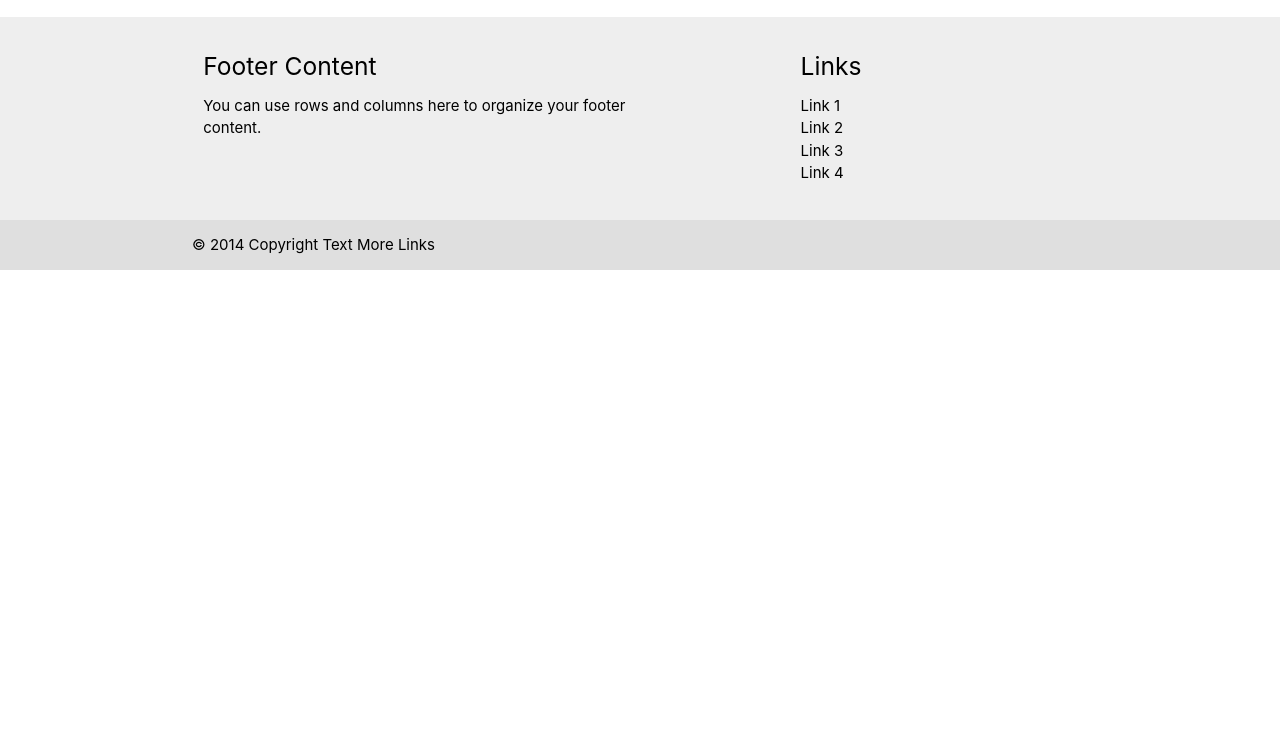
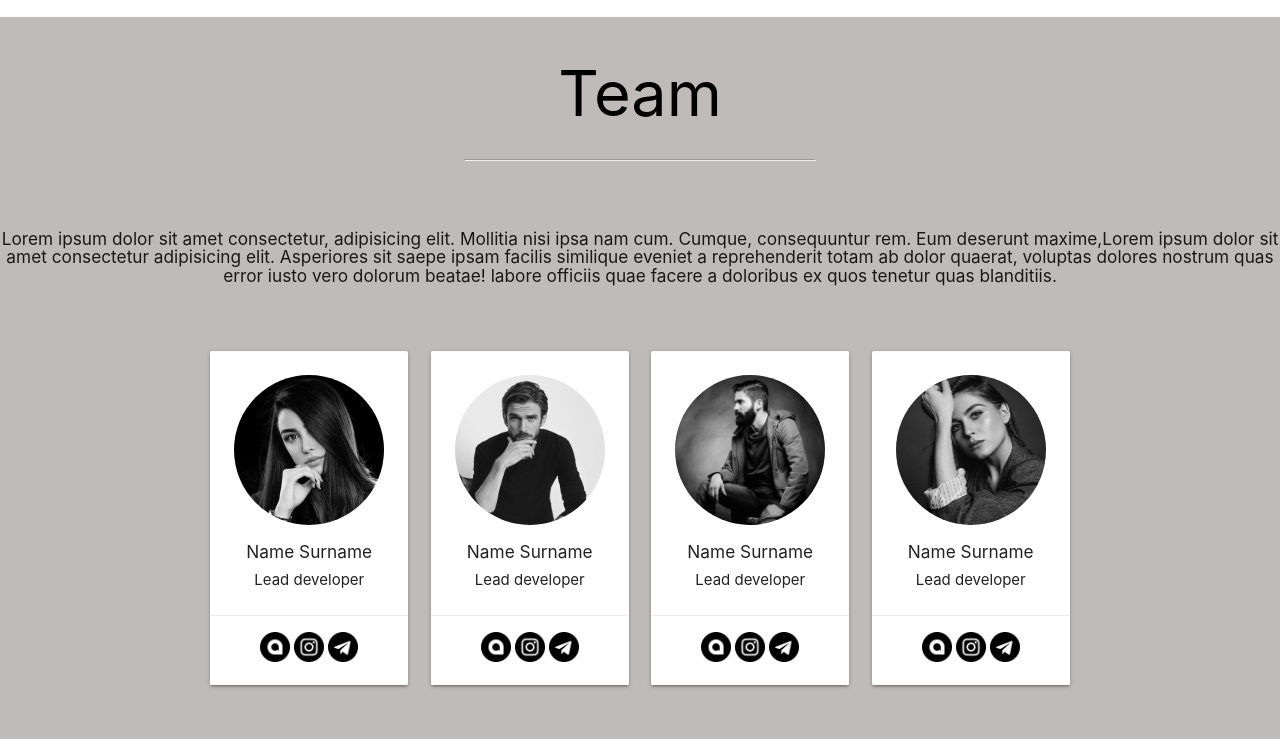
Before and after one commit to Pibepi/les-3, a plain HTML site: page index.html in a window 1280 px wide. Shown: the part 2361-3100 px from the top of the page. Before the commit the page ends 2631 px from the top, so only its background shows below. Drawn offline with Linux system fonts and the light colour scheme.

Commit message:
added sections 2

```diff
--- a/css/stule.css
+++ b/css/stule.css
@@ -51,3 +51,30 @@ width: 500px;
   background-image: url(../img/2.jpg);
  background-size: cover;
 }
+.circle{
+ width: 150px;
+height: 10px;
+border-radius: 50%;
+
+}
+
+
+.section-2{
+  background-color: rgb(192, 187, 187);
+}
+
+
+.zz7{
+  display: grid;
+  justify-content: center;
+
+}
+
+.zz8{
+padding-bottom: 50px;
+
+}
+
+.icon1{
+ width: 30px;
+}
--- a/index.html
+++ b/index.html
@@ -1,5 +1,6 @@
 <!DOCTYPE html>
 <html lang="en">
+
 <head>
   <meta charset="UTF-8">
   <meta http-equiv="X-UA-Compatible" content="IE=edge">
@@ -12,6 +13,7 @@
   <link rel="stylesheet" href="./css/stule.css">
 
 </head>
+
 <body>
 
 
@@ -28,7 +30,7 @@
       <div class="nav-wrapper     container ">
         <a href="#" class="brand-logo black-text">Logo</a>
         <ul id="nav-mobile" class="right hide-on-med-and-down">
-            <li><a  class="black-text" href="sass.html ">Sass</a></li>
+          <li><a class="black-text" href="sass.html ">Sass</a></li>
           <li><a class="black-text" href="badges.html ">Components</a></li>
           <li><a class="black-text" href="collapsible.html ">JavaScript</a></li>
         </ul>
@@ -38,7 +40,8 @@
 
     <h3 class="center text-darken-4 h11 zz1">Lets us make your lives easier
     </h3>
-        <h5 class="light   center h12">Lorem ipsum dolor sit ibus porro quibusdam beatae voluptates dignissimos reprehenderit in vel quasi earum itaque id autem neque.</h5>
+    <h5 class="light   center h12">Lorem ipsum dolor sit ibus porro quibusdam beatae voluptates dignissimos
+      reprehenderit in vel quasi earum itaque id autem neque.</h5>
 
     <div class="center">
 
@@ -72,9 +75,15 @@
   </div>
 
   <section class="center">
-  <a class="href " href="#"><h1 class="black-text">Featured work<hr class="hr1"></h1></a>
+    <a class="href " href="#">
+      <h1 class="black-text">Featured work
+        <hr class="hr1">
+      </h1>
+    </a>
 
-<h6 class="center">Lorem ipsum dolor sit amet consectetur, adipisicing elit. Mollitia nisi ipsa nam cum. Cumque, consequuntur rem. Eum deserunt maxime, labore officiis quae facere a doloribus ex quos tenetur quas blanditiis.</h6>
+    <h6 class="center">Lorem ipsum dolor sit amet consectetur, adipisicing elit. Mollitia nisi ipsa nam cum. Cumque,
+      consequuntur rem. Eum deserunt maxime, labore officiis quae facere a doloribus ex quos tenetur quas blanditiis.
+    </h6>
 
   </section>
 
@@ -82,20 +91,208 @@
 
   <div class="row zz4 center">
 
-<div class="col s12 m6 l4  "> <img class="img1 img4 responsive-img" src="https://picsum.photos/600/500?random=1"></div>
+    <div class="col s12 m6 l4  "> <img class="img1 img4 responsive-img" src="https://picsum.photos/600/500?random=1">
+    </div>
     <div class="col s12 m6 l4 "> <img class="img1 responsive-img" src="https://picsum.photos/600/500?random=2"></div>
     <div class="col s12 m6 l4  "> <img class="img1 responsive-img" src="https://picsum.photos/600/500?random=3"></div>
 
-<div class="col s12 m6 l4  "> <img class="img1 img3 responsive-img" src="https://picsum.photos/600/500?random=4"></div>
-<div class="col s12 m6 l4 "> <img class="img1 img5 responsive-img" src="https://picsum.photos/600/500?random=5"></div>
+    <div class="col s12 m6 l4  "> <img class="img1 img3 responsive-img" src="https://picsum.photos/600/500?random=4">
+    </div>
+    <div class="col s12 m6 l4 "> <img class="img1 img5 responsive-img" src="https://picsum.photos/600/500?random=5">
+    </div>
     <div class="col s12 m6 l4  "> <img class="img1 responsive-img" src="https://picsum.photos/600/500?random=6"></div>
 
-<div class="col s12 m6 l4  "> <img class="img1 img6 responsive-img" src="https://picsum.photos/600/500?random=10"></div>
+    <div class="col s12 m6 l4  "> <img class="img1 img6 responsive-img" src="https://picsum.photos/600/500?random=10">
+    </div>
     <div class="col s12 m6 l4 "> <img class="img1 responsive-img" src="https://picsum.photos/600/500?random=11"></div>
     <div class="col s12 m6 l4  "> <img class="img1  responsive-img" src="https://picsum.photos/600/500?random=12"></div>
 
 
   </div>
+
+
+
+
+<div class="section-2  center zz7">
+
+
+
+  <h1 class="black-text center">Team
+    <hr class="hr1">
+  </h1>
+</a>
+
+<h6 class="center zz8">Lorem ipsum dolor sit amet consectetur, adipisicing elit. Mollitia nisi ipsa nam cum. Cumque,
+  consequuntur rem. Eum deserunt maxime,Lorem ipsum dolor sit amet consectetur adipisicing elit. Asperiores sit saepe ipsam facilis similique eveniet a reprehenderit totam ab dolor quaerat, voluptas dolores nostrum quas error iusto vero dolorum beatae! labore officiis quae facere a doloribus ex quos tenetur quas blanditiis.
+</h6>
+
+<div class="row center ">
+
+
+<div class="col s12 m6 l4 xl3">
+  <div class="row">
+    <div class="col s12 ">
+      <div class="card">
+
+
+
+
+
+        <div class="card-content center">
+
+<img class="circle responsive-img center" src="./img/girl 3!.jpg">
+
+          <h6 class="center">Name Surname</h6>
+          <p class="center">Lead developer</p>
+        </div>
+        <div class="card-action">
+        <img class="icon1" src="./img/free-icon-google-allo-4494695.png" alt="">
+        <img class="icon1" src="./img/free-icon-instagram-1384015.png" alt="">
+        <img class="icon1" src="./img/free-icon-telegram-2111710.png" alt="">
+
+
+        </div>
+      </div>
+    </div>
+  </div>
+</div>
+
+
+
+
+
+
+<div class="col s12 m6 l4 xl3">
+  <div class="row">
+    <div class="col s12 ">
+      <div class="card">
+
+
+
+
+
+        <div class="card-content center">
+
+<img class="circle responsive-img center" src="./img/men 2.jpg">
+
+          <h6 class="center">Name Surname</h6>
+          <p class="center">Lead developer</p>
+        </div>
+        <div class="card-action">
+          <img class="icon1" src="./img/free-icon-google-allo-4494695.png" alt="">
+          <img class="icon1" src="./img/free-icon-instagram-1384015.png" alt="">
+          <img class="icon1" src="./img/free-icon-telegram-2111710.png" alt="">
+
+        </div>
+      </div>
+    </div>
+  </div>
+</div>
+
+
+<div class="col s12 m6 l4 xl3">
+  <div class="row">
+    <div class="col s12 ">
+      <div class="card">
+
+
+
+
+
+        <div class="card-content center">
+
+<img class="circle responsive-img center" src="./img/men 1.jpg">
+
+          <h6 class="center">Name Surname</h6>
+          <p class="center">Lead developer</p>
+        </div>
+        <div class="card-action">
+          <img class="icon1" src="./img/free-icon-google-allo-4494695.png" alt="">
+          <img class="icon1" src="./img/free-icon-instagram-1384015.png" alt="">
+          <img class="icon1" src="./img/free-icon-telegram-2111710.png" alt="">
+
+        </div>
+      </div>
+    </div>
+  </div>
+</div>
+
+
+<div class="col s12 m6 l4 xl3">
+  <div class="row">
+    <div class="col s12 ">
+      <div class="card">
+
+
+
+
+
+        <div class="card-content center">
+
+<img class="circle responsive-img center" src="./img/girl 2.jpg">
+
+          <h6 class="center ">Name Surname</h6>
+          <p class="center">Lead developer</p>
+        </div>
+        <div class="card-action">
+          <img class="icon1" src="./img/free-icon-google-allo-4494695.png" alt="">
+          <img class="icon1" src="./img/free-icon-instagram-1384015.png" alt="">
+          <img class="icon1" src="./img/free-icon-telegram-2111710.png" alt="">
+
+        </div>
+      </div>
+    </div>
+  </div>
+</div>
+
+
+
+
+
+
+
+
+
+
+
+
+
+
+</div>
+
+
+
+
+
+
+
+
+
+
+
+
+
+
+
+</div>
+
+
+
+
+
+
+
+
+
+
+
+
+
+
+
+
+
+
 
 
 
@@ -142,4 +339,5 @@
   <script src="./lib/materialize/js/materialize.min.js"></script>
   <script src="./js/index.js"></script>
 </body>
+
 </html>
```
Also changed, not shown: img/free-icon-google-allo-4494695.png (added), img/free-icon-instagram-1384015.png (added), img/free-icon-telegram-2111710.png (added), img/girl 2.jpg (added), img/girl 3!.jpg (added), img/men 1.jpg (added), img/men 2.jpg (added). Lines whose indentation alone changed are shown as unchanged.
